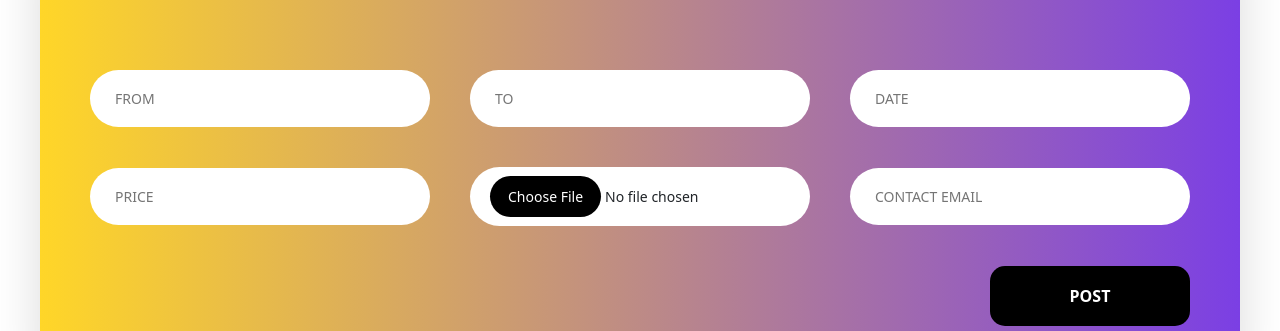
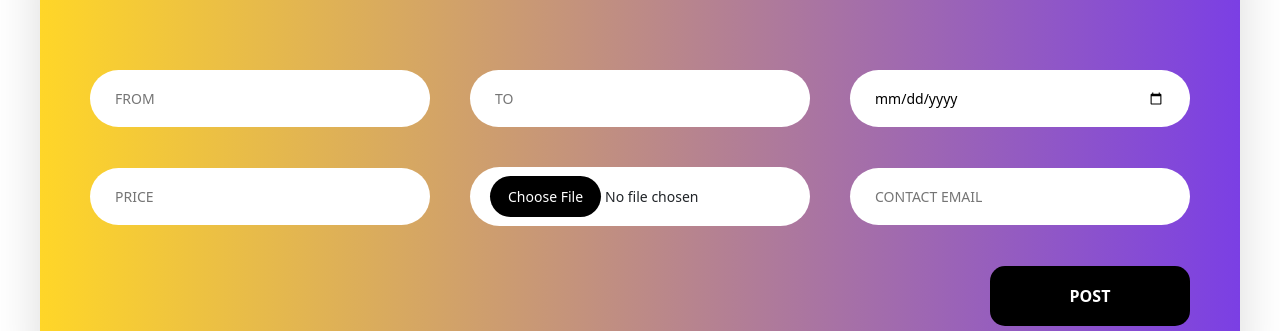
Before and after one commit to nova-scotia-ale-org/nova-scotia-ale, a React app in the folder frontend/: page / in a window 1280 px wide. Both pictures are taken after a click on the button "RIDES". Shown: the part 925-1256 px from the top of the page. Built offline with nearby package versions, Linux system fonts and the light colour scheme; no server answers; the HTML template or start-up script is replaced by a standard one.

Commit message:
feat(backend): add protected jobs and rides controllers with auth middleware

```diff
--- a/frontend/src/components/home/AccommodationForm.tsx
+++ b/frontend/src/components/home/AccommodationForm.tsx
@@ -1,35 +1,15 @@
-import { useAuth } from "../../context/AuthContext";
-import { useNavigate } from "react-router-dom";
-import Swal from "sweetalert2";
-
+import { useRequireAuthAction } from "../../hooks/useRequireAuthAction";
 
 const AccommodationForm = () => {
-  const { isAuthenticated } = useAuth();
-  const navigate = useNavigate();
+  const { requireAuth } = useRequireAuthAction();
 
   const handleSubmit = async (e: React.FormEvent) => {
     e.preventDefault();
 
-    if (!isAuthenticated) {
-      await Swal.fire({
-        icon: "warning",
-        title: "Login Required",
-        text: "Please login to post accommodation.",
-        confirmButtonText: "Go to Login",
-        confirmButtonColor: "#FFD628",
-        background: "#000",
-        color: "#fff",
-      });
+    const ok = await requireAuth("Please login to post accommodation.");
+    if (!ok) return;
 
-      navigate("/login", {
-        state: { from: "/accommodation" },
-      });
-
-      return;
-    }
-
-    // 🔥 If logged in
-    console.log("Form submitted!");
+    console.log("Accommodation submitted!");
   };
 
   return (
@@ -40,6 +20,7 @@ const AccommodationForm = () => {
       <input placeholder="PRICE" type="number" required />
       <input type="file" />
       <input placeholder="CONTACT EMAIL" type="email" required />
+
       <button type="submit" className="post-btn">
         POST
       </button>
--- a/frontend/src/components/home/JobsForm.tsx
+++ b/frontend/src/components/home/JobsForm.tsx
@@ -1,16 +1,31 @@
+import { useRequireAuthAction } from "../../hooks/useRequireAuthAction";
+
 const JobsForm = () => {
+  const { requireAuth } = useRequireAuthAction();
+
+  const handleSubmit = async (e: React.FormEvent) => {
+    e.preventDefault();
+
+    const ok = await requireAuth("Please login to post a job.");
+    if (!ok) return;
+
+    // ✅ Logged in → proceed with API call later
+    console.log("Job form submitted!");
+  };
+
   return (
-    <div className="form-grid">
-      <input placeholder="JOB TITLE" />
-      <input placeholder="DESCRIPTION" />
-      <input placeholder="LOCATION" />
+    <form className="form-grid" onSubmit={handleSubmit}>
+      <input placeholder="JOB TITLE" required />
+      <input placeholder="DESCRIPTION" required />
+      <input placeholder="LOCATION" required />
+      <input placeholder="SALARY" required />
+      <input type="file" />
+      <input placeholder="CONTACT EMAIL" type="email" required />
 
-      <input placeholder="SALARY" />
-      <input type="file" />
-      <input placeholder="CONTACT EMAIL" />
-
-      <button className="post-btn">POST</button>
-    </div>
+      <button type="submit" className="post-btn">
+        POST
+      </button>
+    </form>
   );
 };
 
--- a/frontend/src/components/home/RidesForm.tsx
+++ b/frontend/src/components/home/RidesForm.tsx
@@ -1,16 +1,30 @@
+import { useRequireAuthAction } from "../../hooks/useRequireAuthAction";
+
 const RidesForm = () => {
+  const { requireAuth } = useRequireAuthAction();
+
+  const handleSubmit = async (e: React.FormEvent) => {
+    e.preventDefault();
+
+    const ok = await requireAuth("Please login to post a ride.");
+    if (!ok) return;
+
+    console.log("Ride submitted!");
+  };
+
   return (
-    <div className="form-grid">
-      <input placeholder="FROM" />
-      <input placeholder="TO" />
-      <input placeholder="DATE" />
+    <form className="form-grid" onSubmit={handleSubmit}>
+      <input placeholder="FROM" required />
+      <input placeholder="TO" required />
+      <input type="date" required />
+      <input placeholder="PRICE" type="number" required />
+      <input type="file" />
+      <input placeholder="CONTACT EMAIL" type="email" required />
 
-      <input placeholder="PRICE" />
-      <input type="file" />
-      <input placeholder="CONTACT EMAIL" />
-
-      <button className="post-btn">POST</button>
-    </div>
+      <button type="submit" className="post-btn">
+        POST
+      </button>
+    </form>
   );
 };
 
--- /dev/null
+++ b/frontend/src/hooks/useRequireAuthAction.ts
@@ -0,0 +1,34 @@
+
+import { useLocation, useNavigate } from "react-router-dom";
+import Swal from "sweetalert2";
+import { useAuth } from "../context/AuthContext";
+
+export const useRequireAuthAction = () => {
+  const { isAuthenticated } = useAuth();
+  const navigate = useNavigate();
+  const location = useLocation();
+
+  const requireAuth = async (message?: string) => {
+    if (isAuthenticated) return true;
+
+    const res = await Swal.fire({
+      icon: "warning",
+      title: "Login to continue",
+      text: message ?? "Please login to continue.",
+      confirmButtonText: "Go to Login",
+      showCancelButton: true,
+      cancelButtonText: "Cancel",
+      confirmButtonColor: "#FFD628",
+      background: "#000",
+      color: "#fff",
+    });
+
+    if (res.isConfirmed) {
+      navigate("/login", { state: { from: location.pathname } });
+    }
+
+    return false;
+  };
+
+  return { requireAuth };
+};
```
Also changed, not shown: 1 other file (tests, documents, lock files or other folders).
